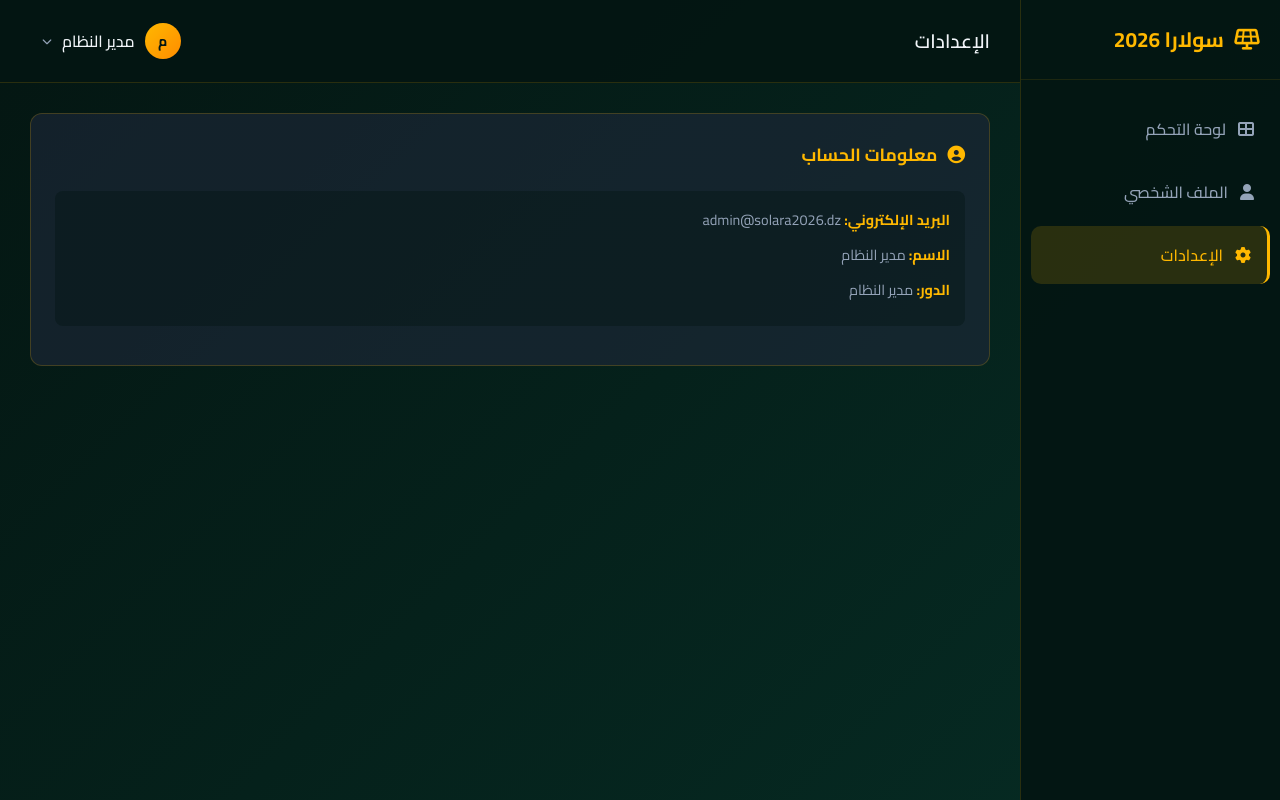
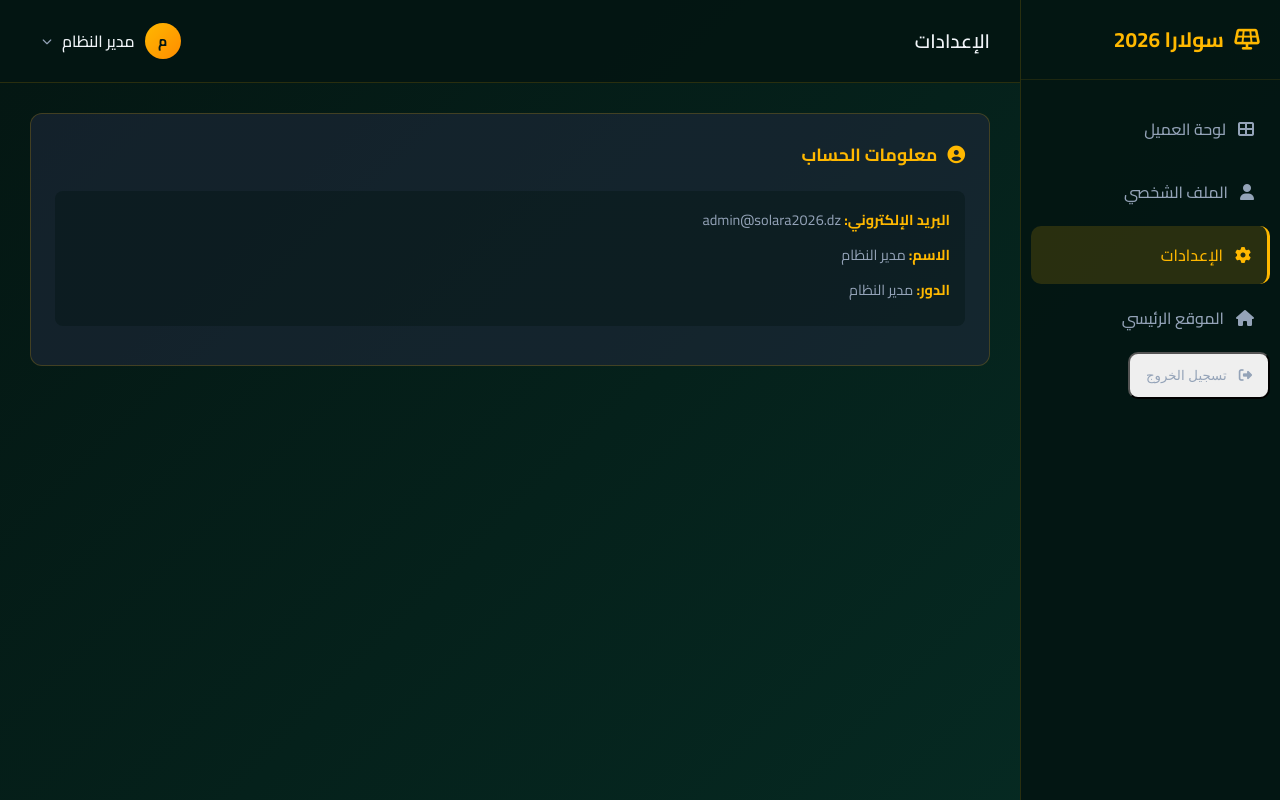
Before and after one commit to chmssou/solara-2026-v2, a website: page public/settings.html in a window 1280 px wide. Drawn offline with Linux system fonts and the light colour scheme.

Commit message:
fix: route consistency for client and admin navigation
- api-client.js: /admin -> /admin/admin-dashboard.html, /portal -> /portal.html
- register.html: /login -> /login.html, post-register redirect -> /
- settings.html: sidebar nav now role-based (admin sees admin links, client sees client links)
- settings.html: topbar dropdown hides admin links for non-admin users
- No forbidden routes remain in any file

```diff
--- a/public/js/api-client.js
+++ b/public/js/api-client.js
@@ -60,10 +60,10 @@ async function submitQuote(quoteData) {
 function handleLoginRedirect(user) {
     // Role-based redirect: admin goes to /admin, clients go to /portal
     if (user.role === 'admin') {
-        window.location.href = '/admin';
+        window.location.href = '/admin/admin-dashboard.html';
     } else {
         // Clients go to portal
-        window.location.href = '/portal';
+        window.location.href = '/portal.html';
     }
 }
 
--- a/public/settings.html
+++ b/public/settings.html
@@ -60,26 +60,67 @@
     <div class="app-container">
         <aside class="sidebar">
             <div class="sidebar-logo"><a href="/"><i class="fas fa-solar-panel"></i> سولارا 2026</a></div>
-            <ul class="nav-menu" id="sideNav">
-                <li class="nav-item">
-                    <a href="/portal.html" class="nav-link">
-                        <i class="fas fa-th-large"></i>
-                        <span>لوحة التحكم</span>
-                    </a>
-                </li>
-                <li class="nav-item">
-                    <a href="/client-profile.html" class="nav-link">
-                        <i class="fas fa-user"></i>
-                        <span>الملف الشخصي</span>
-                    </a>
-                </li>
-                <li class="nav-item">
-                    <a href="/settings.html" class="nav-link active">
-                        <i class="fas fa-cog"></i>
-                        <span>الإعدادات</span>
-                    </a>
-                </li>
-            </ul>        </aside>
+            <ul class="nav-menu" id="sideNav"></ul>
+
+            <script>
+            (function() {
+                var nav = document.getElementById('sideNav');
+                var user = null;
+                try {
+                    var u = localStorage.getItem('solara_user');
+                    if (u) user = JSON.parse(u);
+                } catch(e) {}
+
+                var isAdmin = user && user.role === 'admin';
+                var isClient = user && user.role === 'client';
+
+                var adminLinks = [
+                    { href: '/admin/admin-dashboard.html', icon: 'fa-th-large', label: 'لوحة التحكم', active: false },
+                    { href: '/admin/admin-users.html', icon: 'fa-users-cog', label: 'المستخدمون', active: false },
+                    { href: '/admin/admin-leads.html', icon: 'fa-user-tag', label: 'الطلبات', active: false },
+                    { href: '/settings.html', icon: 'fa-cog', label: 'الإعدادات', active: true }
+                ];
+                var clientLinks = [
+                    { href: '/portal.html', icon: 'fa-th-large', label: 'لوحة العميل', active: false },
+                    { href: '/client-profile.html', icon: 'fa-user', label: 'الملف الشخصي', active: false },
+                    { href: '/settings.html', icon: 'fa-cog', label: 'الإعدادات', active: true }
+                ];
+                var links = isAdmin ? adminLinks : (isClient ? clientLinks : clientLinks);
+
+                links.forEach(function(link) {
+                    var li = document.createElement('li');
+                    li.className = 'nav-item';
+                    var a = document.createElement('a');
+                    a.href = link.href;
+                    a.className = 'nav-link' + (link.active ? ' active' : '');
+                    a.innerHTML = '<i class="fas ' + link.icon + '"></i><span>' + link.label + '</span>';
+                    li.appendChild(a);
+                    nav.appendChild(li);
+                });
+
+                // Home link
+                var homeLi = document.createElement('li');
+                homeLi.className = 'nav-item';
+                var homeA = document.createElement('a');
+                homeA.href = '/';
+                homeA.className = 'nav-link';
+                homeA.innerHTML = '<i class="fas fa-home"></i><span>الموقع الرئيسي</span>';
+                homeLi.appendChild(homeA);
+                nav.appendChild(homeLi);
+
+                // Logout button
+                var logoutLi = document.createElement('li');
+                logoutLi.className = 'nav-item';
+                var logoutBtn = document.createElement('button');
+                logoutBtn.type = 'button';
+                logoutBtn.className = 'nav-link logout-item';
+                logoutBtn.id = 'sidebarLogoutBtn';
+                logoutBtn.innerHTML = '<i class="fas fa-sign-out-alt"></i><span>تسجيل الخروج</span>';
+                logoutBtn.onclick = function() { if(typeof Auth !== 'undefined') Auth.logout(); };
+                logoutLi.appendChild(logoutBtn);
+                nav.appendChild(logoutLi);
+            })();
+            </script>        </aside>
         <main class="main-content">
             <header class="top-header">
                 <h1 class="page-title">الإعدادات</h1>
@@ -90,12 +131,23 @@
                             <span class="user-name">مدير النظام</span>
                             <i class="fas fa-chevron-down dropdown-arrow"></i>
                         </div>
-                        <div class="user-dropdown">
-                            <a href="/admin/admin-dashboard.html"><i class="fas fa-th-large"></i> لوحة التحكم</a>
-                            <a href="/admin/admin-leads.html"><i class="fas fa-user-tag"></i> العملاء</a>
-                            <div class="divider"></div>
+                        <div class="user-dropdown" id="userDropdown">
+                            <a href="/admin/admin-dashboard.html" class="admin-only-link"><i class="fas fa-th-large"></i> لوحة التحكم</a>
+                            <a href="/admin/admin-leads.html" class="admin-only-link"><i class="fas fa-user-tag"></i> الطلبات</a>
+                            <div class="divider admin-only-link"></div>
                             <button class="logout-item" id="logoutBtn"><i class="fas fa-sign-out-alt"></i> تسجيل الخروج</button>
                         </div>
+                        <script>
+                        (function() {
+                            var user = null;
+                            try { var u = localStorage.getItem('solara_user'); if(u) user = JSON.parse(u); } catch(e) {}
+                            if (!user || user.role !== 'admin') {
+                                document.querySelectorAll('.admin-only-link').forEach(function(el) {
+                                    el.style.display = 'none';
+                                });
+                            }
+                        })();
+                        </script>
                     </div>
                 </div>
             </header>
```
Also changed, not shown: public/register.html (+2 -2 lines).
